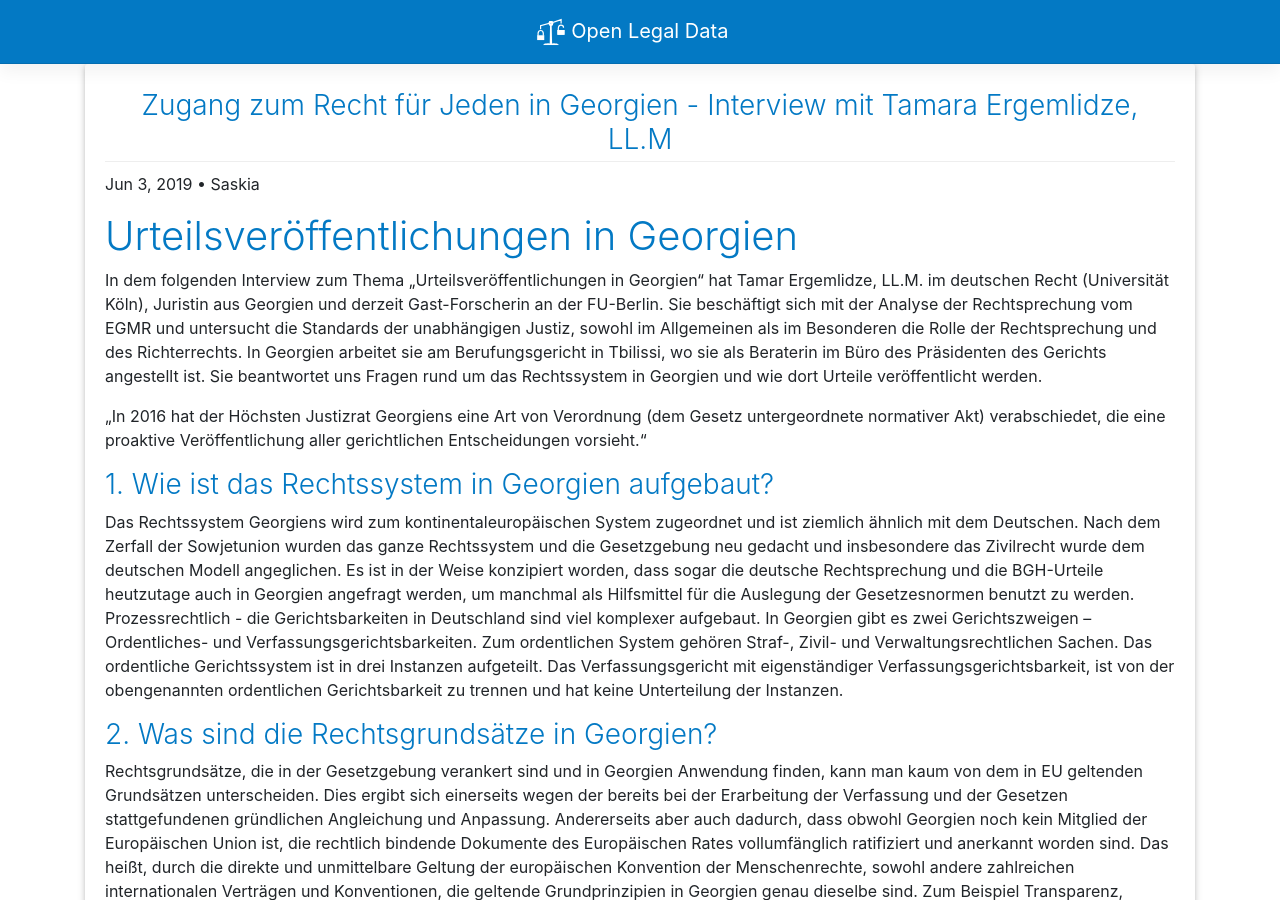
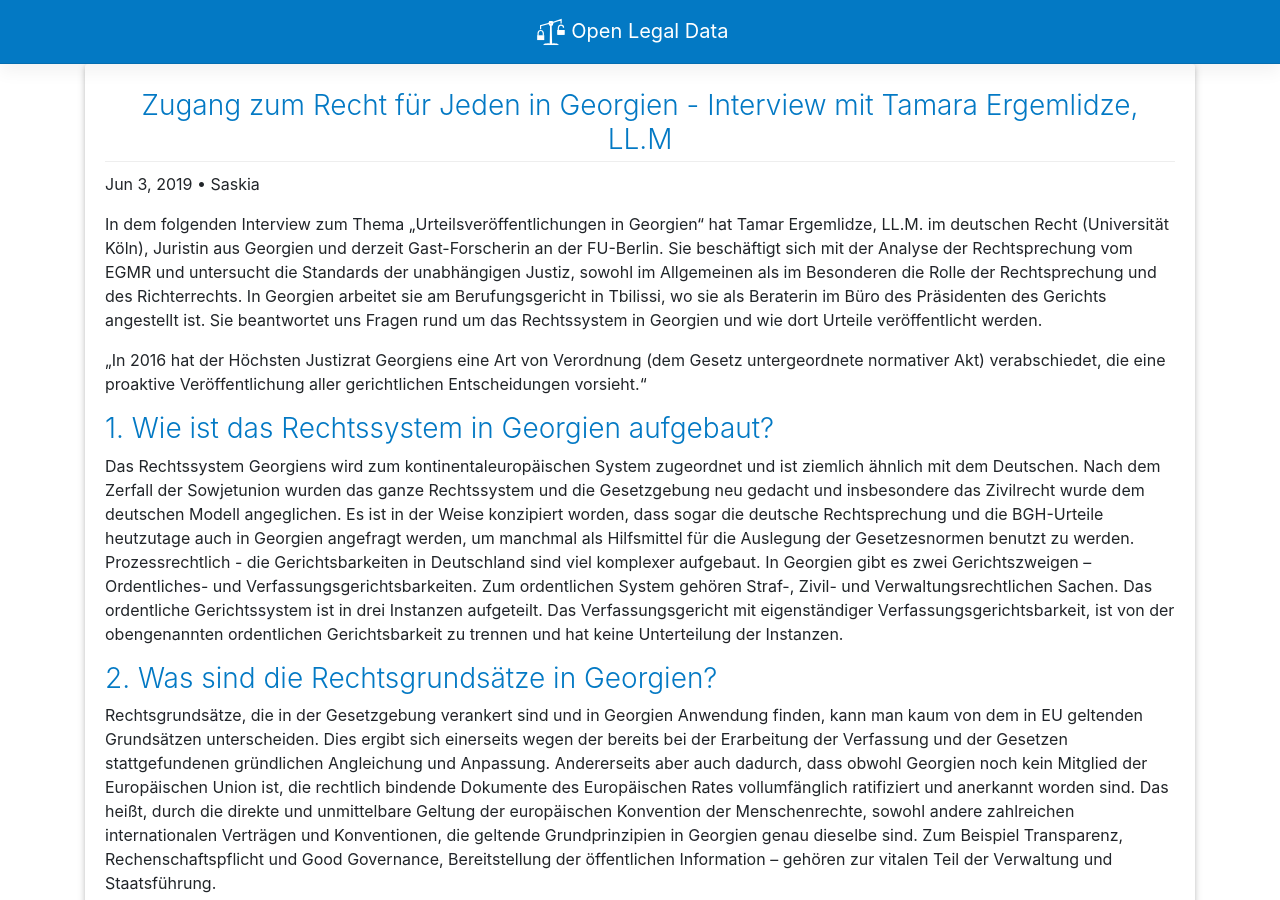
Before and after one commit to openlegaldata/blog, a Jekyll site: the page built from _posts/2019-06-03-interview-urteilsveroeffentlichung-georgien.md, in a window 1280 px wide and 900 px high. Built offline with Jekyll 4.4.1, drawn with Linux system fonts in a browser that asks for light colours.

Commit message:
Update 2019-06-03-interview-urteilsveroeffentlichung-georgien.md

```diff
--- a/_posts/2019-06-03-interview-urteilsveroeffentlichung-georgien.md
+++ b/_posts/2019-06-03-interview-urteilsveroeffentlichung-georgien.md
@@ -5,8 +5,6 @@ categories: events
 language: de
 author: Saskia
 ---
-
-# Urteilsveröffentlichungen in Georgien
 
 In dem folgenden Interview zum Thema „Urteilsveröffentlichungen in Georgien“ hat Tamar Ergemlidze, LL.M. im deutschen Recht (Universität Köln), Juristin aus Georgien und derzeit Gast-Forscherin an der FU-Berlin. Sie beschäftigt sich mit der Analyse der Rechtsprechung vom EGMR und untersucht die Standards der unabhängigen Justiz, sowohl im Allgemeinen als im Besonderen die Rolle der Rechtsprechung und des Richterrechts. In Georgien arbeitet sie am Berufungsgericht in Tbilissi, wo sie als Beraterin im Büro des Präsidenten des Gerichts angestellt ist. Sie beantwortet uns Fragen rund um das Rechtssystem in Georgien und wie dort Urteile veröffentlicht werden.
 
```
